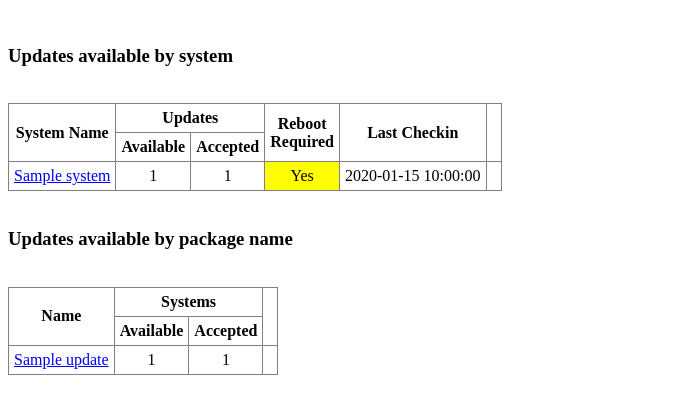
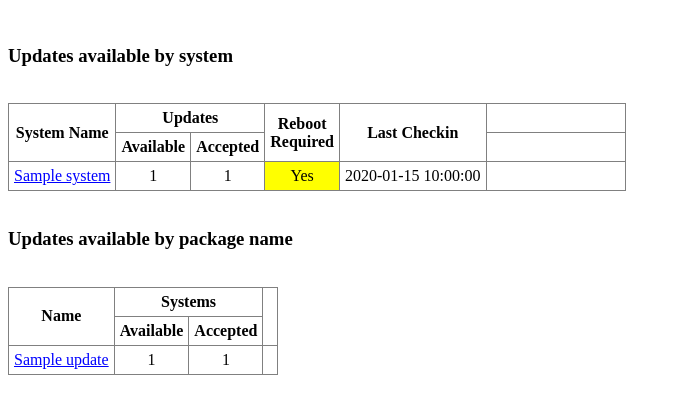
Before and after one commit to njcrawford/forest, a PHP site: page / in a window 1280 px wide. Shown: the top 414 px of the page, without its empty margins (0-681 px from the left). Run offline with PHP 8.4, Linux system fonts and the light colour scheme; tables that the repository leaves empty hold one stand-in row (values such as "Sample post").

Commit message:
Added CSS bit to keep last column from colapsing

```diff
--- a/server/www/index.php
+++ b/server/www/index.php
@@ -63,7 +63,7 @@ if(mysql_num_rows($systems_result) > 0)
 <h3>Updates available by system</h3>
 <br />
 <table>
-<tr><th rowspan="2">System Name</th><th colspan="2">Updates       </th><th rowspan="2">Reboot<br />Required</th><th rowspan="2">Last Checkin</th></tr>
+<tr><th rowspan="2">System Name</th><th colspan="2">Updates       </th><th rowspan="2">Reboot<br />Required</th><th rowspan="2">Last Checkin</th><th style="width:8em">&nbsp;</th></tr>
 <tr>                                <th>Available</th><th>Accepted</th></tr>
 <?php
 	foreach($systems_final as $this_system)
```
